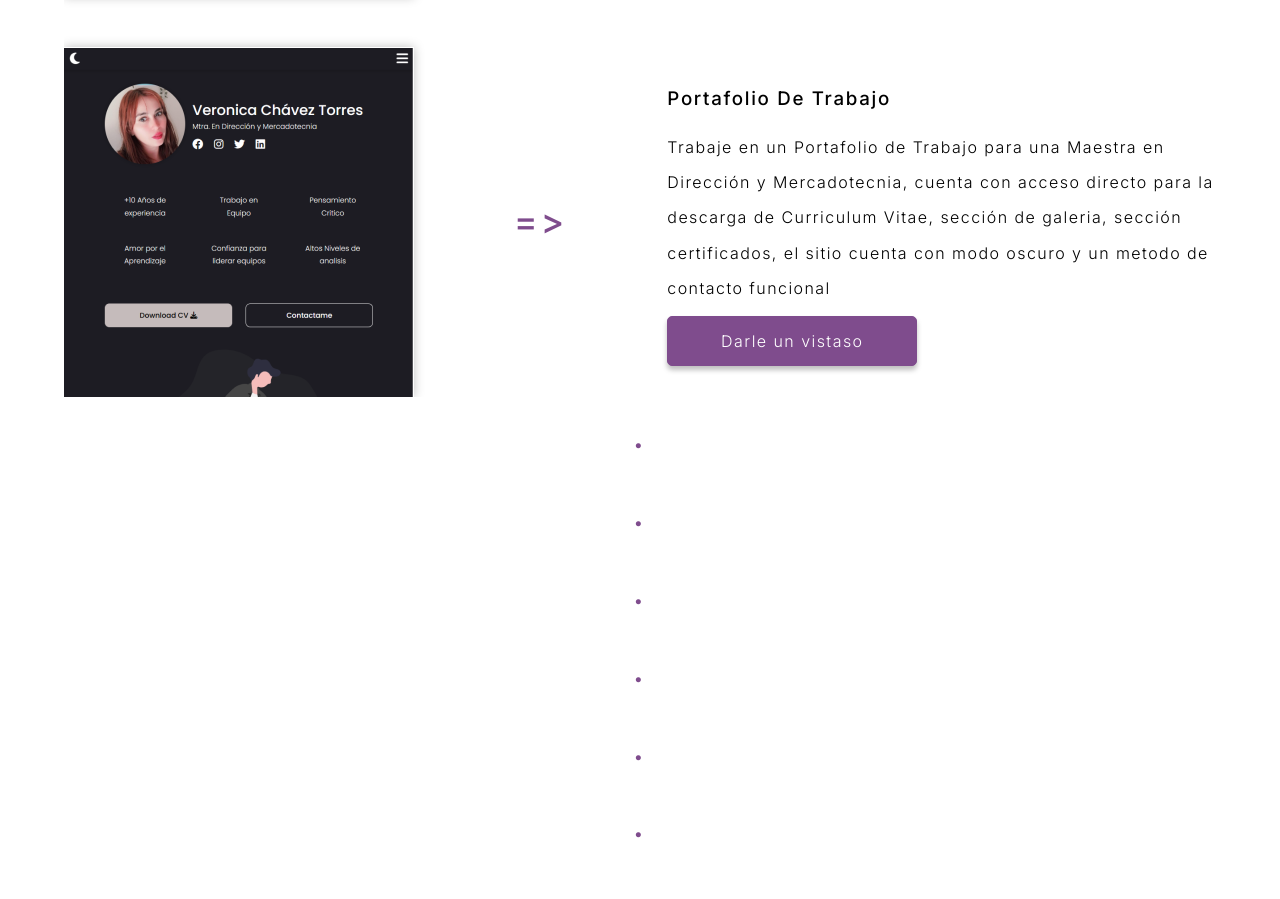
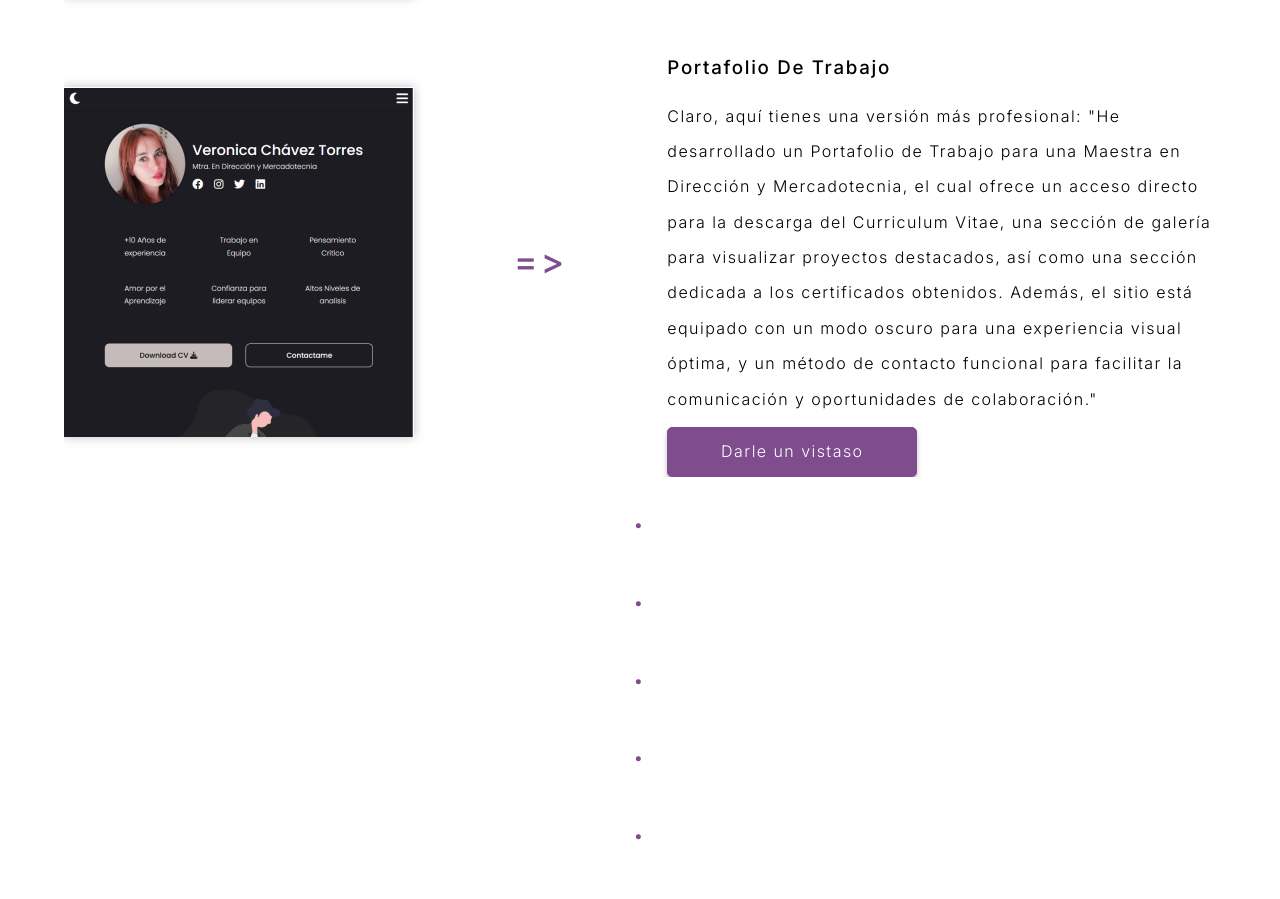
Before and after one commit to Axel-Meyrek/Portafolio-Axel-Meyrek, a plain HTML site: page index.html in a window 1280 px wide. Shown: the part 4713-5612 px from the top of the page. Drawn offline with nearby package versions, Linux system fonts and the light colour scheme.

Commit message:
Change description of proyect Portafolio Veronica

```diff
--- a/index.html
+++ b/index.html
@@ -240,7 +240,9 @@
             <span class="proyecto_arrow">=></span>
             <div class="proyectoConteinerDescription">
                 <h3 class="proyectoConteinerDescription_title">Portafolio De Trabajo</h3>
-                <p class="proyectoConteinerDescription_description">Trabaje en un Portafolio de Trabajo para una Maestra en Dirección y Mercadotecnia, cuenta con acceso directo para la descarga de Curriculum Vitae, sección de galeria, sección certificados, el sitio cuenta con modo oscuro y un metodo de contacto funcional</p>
+                <p class="proyectoConteinerDescription_description">Claro, aquí tienes una versión más profesional:
+
+"He desarrollado un Portafolio de Trabajo para una Maestra en Dirección y Mercadotecnia, el cual ofrece un acceso directo para la descarga del Curriculum Vitae, una sección de galería para visualizar proyectos destacados, así como una sección dedicada a los certificados obtenidos. Además, el sitio está equipado con un modo oscuro para una experiencia visual óptima, y un método de contacto funcional para facilitar la comunicación y oportunidades de colaboración."</p>
                 <a target="_blank" href="https://mtrveronica.netlify.app/"
                     class="proyectoConteinerDescription_button">Darle un vistaso</a>
             </div>
```
